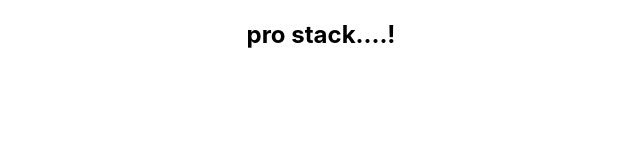
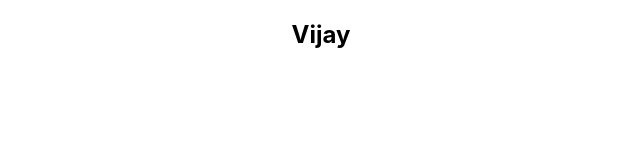
Before and after one commit to BijjamVijayReddy/Ecommerce-FE, a React (Create React App) app: page / in a window 1280 px wide. Shown: the top 160 px of the page, without its empty margins (319-959 px from the left). Built offline with nearby package versions, Linux system fonts and the light colour scheme.

Commit message:
checking

```diff
--- a/src/App.js
+++ b/src/App.js
@@ -4,7 +4,7 @@ import './App.css';
 function App() {
   return (
     <div className="App">
-      <h2>pro stack....!</h2>
+      <h2>Vijay</h2>
     </div>
   );
 }
```
